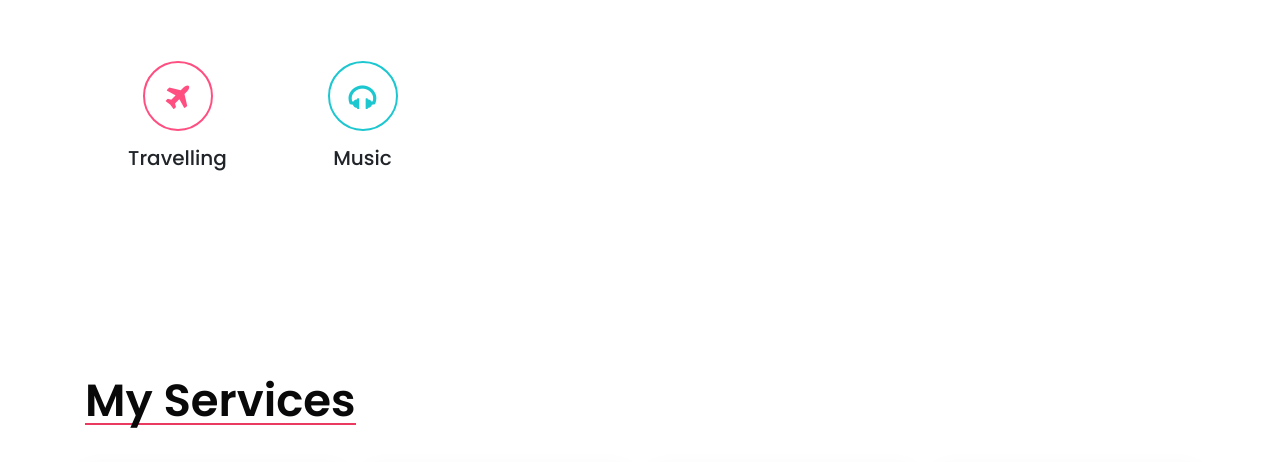
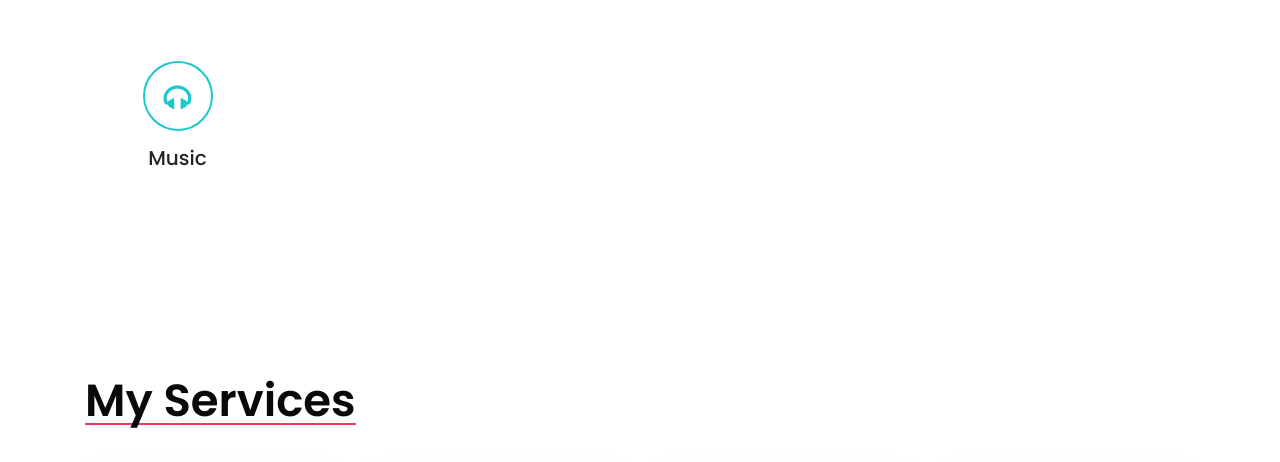
Before and after one commit to Hardik-Prajapati7/Hardik-Prajapati7.github.io, a plain HTML site: page index.html in a window 1280 px wide. Shown: the part 1785-2247 px from the top of the page. Drawn offline with nearby package versions, Linux system fonts and the light colour scheme; files whose address does not match are found by name.

Commit message:
Update index.html

```diff
--- a/index.html
+++ b/index.html
@@ -199,10 +199,7 @@ function showResponse(){
 						</div>
 
 
-							<div class="col-md-2 hobbies-grid1 grid1">
-								<span class="fa fa-plane"></span>
-								<h5>Travelling</h5>
-							</div>
+
 							<div class="col-md-2 hobbies-grid1 grid2">
 								<span class="fa fa-headphones"></span>
 								<h5>Music</h5>
```
